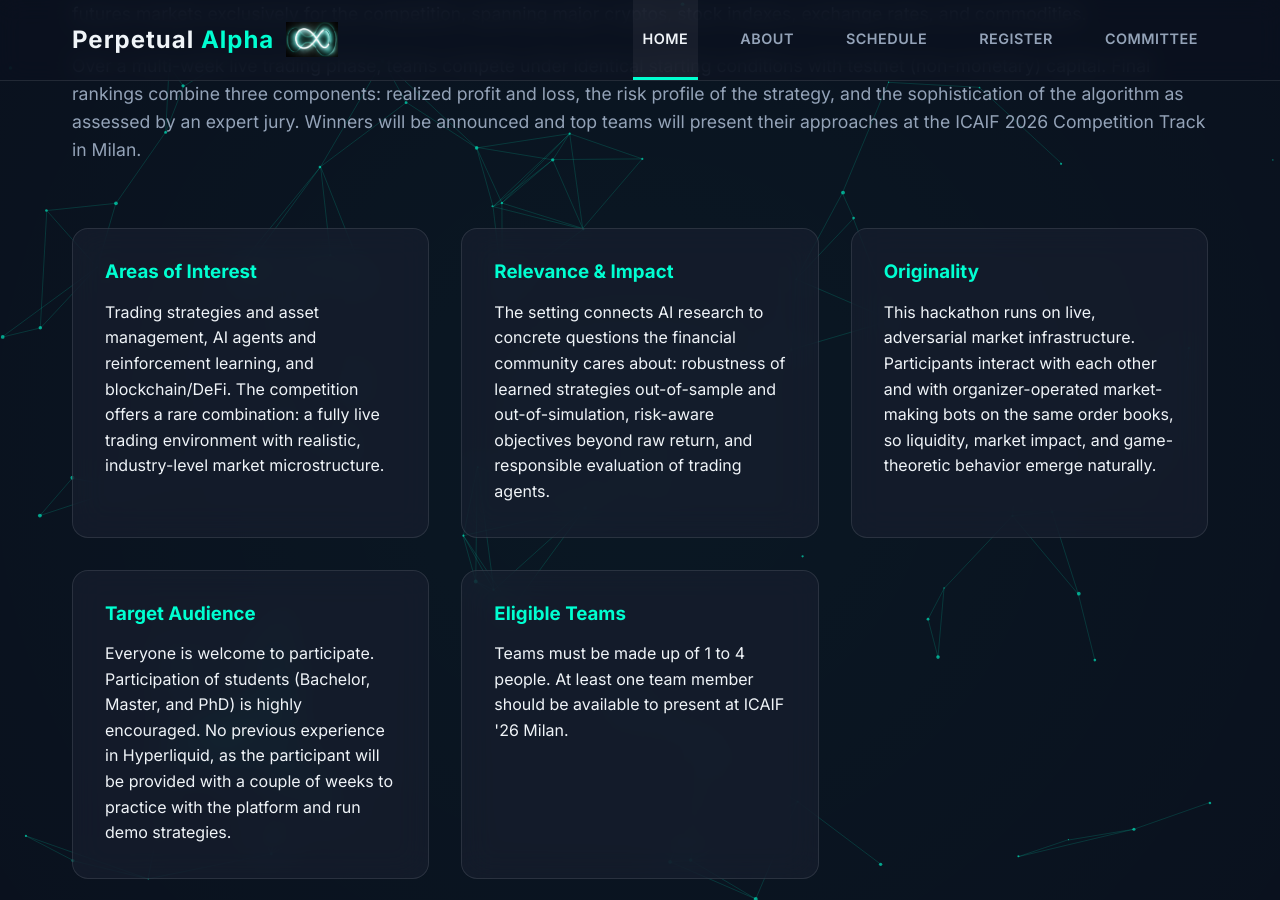
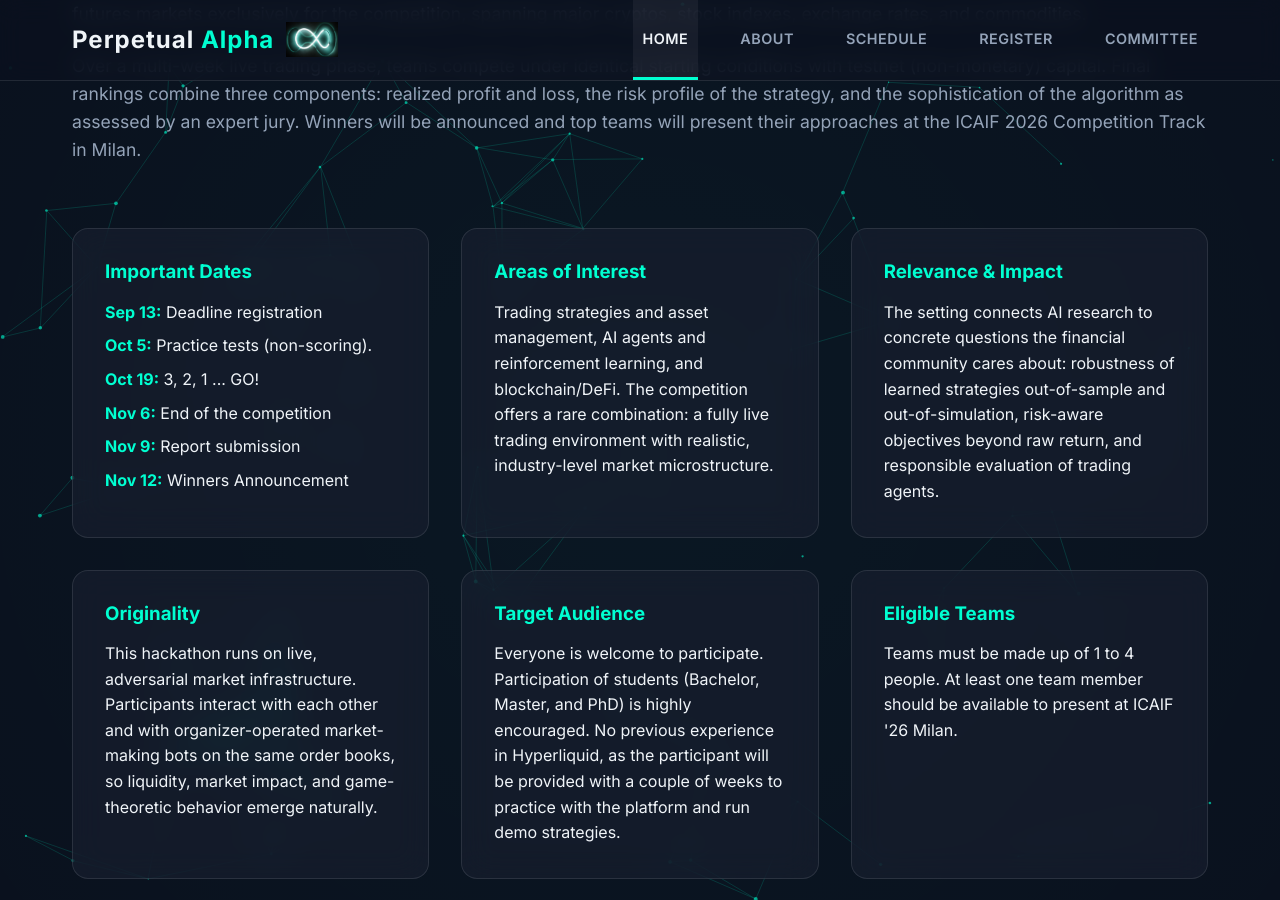
Before and after one commit to perpetual-alpha26/perpetual-alpha26.github.io, a Jekyll site: the page built from index.md, in a window 1280 px wide and 900 px high, scrolled down 676 px. Built offline with Jekyll 4.4.1, drawn with Linux system fonts in a browser that asks for light colours.

Commit message:
Add Important Dates glass-card to homepage

```diff
--- a/index.md
+++ b/index.md
@@ -23,6 +23,18 @@ title: Perpetual Alpha
 
 <div class="card-grid" style="margin-top: 4rem;">
     <div class="glass-card">
+        <h3>Important Dates</h3>
+        <ul style="list-style-type: none; padding: 0;">
+            <li style="margin-bottom: 0.5rem;"><strong style="color: var(--accent-color);">Sep 13:</strong> Deadline registration</li>
+            <li style="margin-bottom: 0.5rem;"><strong style="color: var(--accent-color);">Oct 5:</strong> Practice tests (non-scoring).</li>
+            <li style="margin-bottom: 0.5rem;"><strong style="color: var(--accent-color);">Oct 19:</strong> 3, 2, 1 ... GO!</li>
+            <li style="margin-bottom: 0.5rem;"><strong style="color: var(--accent-color);">Nov 6:</strong> End of the competition</li>
+            <li style="margin-bottom: 0.5rem;"><strong style="color: var(--accent-color);">Nov 9:</strong> Report submission</li>
+            <li style="margin-bottom: 0.5rem;"><strong style="color: var(--accent-color);">Nov 12:</strong> Winners Announcement</li>
+        </ul>
+    </div>
+
+    <div class="glass-card">
         <h3>Areas of Interest</h3>
         <p>Trading strategies and asset management, AI agents and reinforcement learning, and blockchain/DeFi. The competition offers a rare combination: a fully live trading environment with realistic, industry-level market microstructure.</p>
     </div>
```
